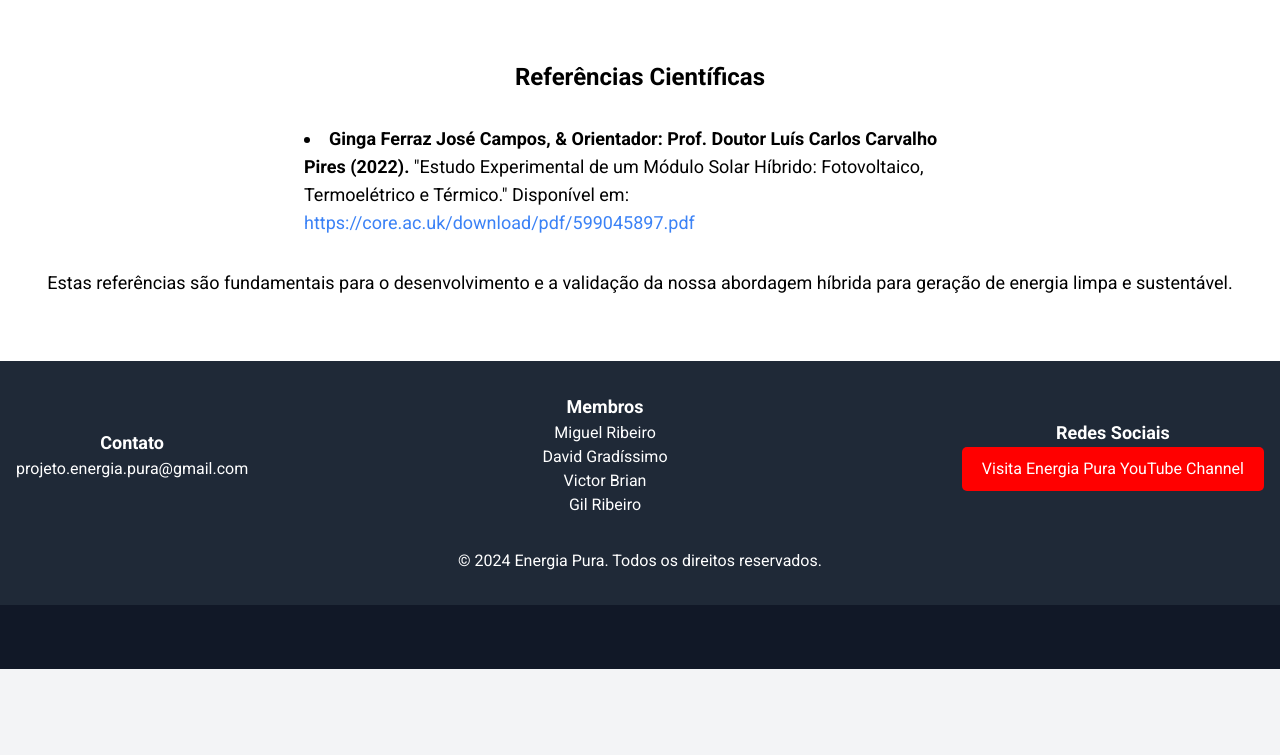
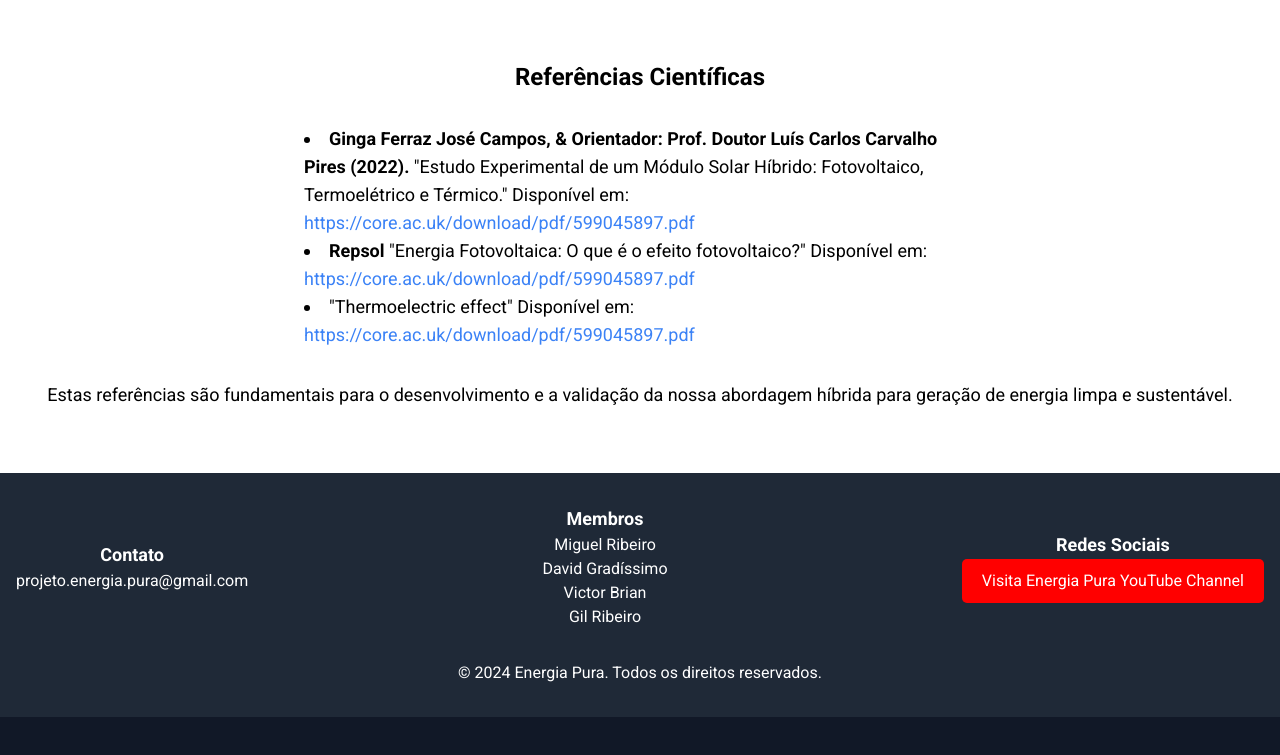
Before and after one commit to Energia-Pura/Energia_Pura, a plain HTML site: page index.html in a window 1280 px wide. Shown: the part 4113-4868 px from the top of the page. Before the commit the page ends 4782 px from the top, so only its background shows below. Drawn offline with nearby package versions, Linux system fonts and the light colour scheme.

Commit message:
index.html

```diff
--- a/index.html
+++ b/index.html
@@ -191,6 +191,18 @@
         Disponível em: <a href="https://core.ac.uk/download/pdf/599045897.pdf" target="_blank" class="text-blue-500 hover:underline">
         https://core.ac.uk/download/pdf/599045897.pdf</a>
       </li>
+      <li>
+        <strong>Repsol</strong>
+        "Energia Fotovoltaica: O que é o efeito fotovoltaico?"
+        Disponível em: <a href="https://www.repsol.pt/particulares/assessoramento/efeito-fotovoltaico/" target="_blank" class="text-blue-500 hover:underline">
+        https://core.ac.uk/download/pdf/599045897.pdf</a>
+      </li>
+      <li>
+
+        "Thermoelectric effect"
+        Disponível em: <a href="https://en.wikipedia.org/wiki/Thermoelectric_effect" target="_blank" class="text-blue-500 hover:underline">
+        https://core.ac.uk/download/pdf/599045897.pdf</a>
+      </li>
     </ul>
     <p class="text-lg text-black">
       Estas referências são fundamentais para o desenvolvimento e a validação da nossa abordagem híbrida
```
